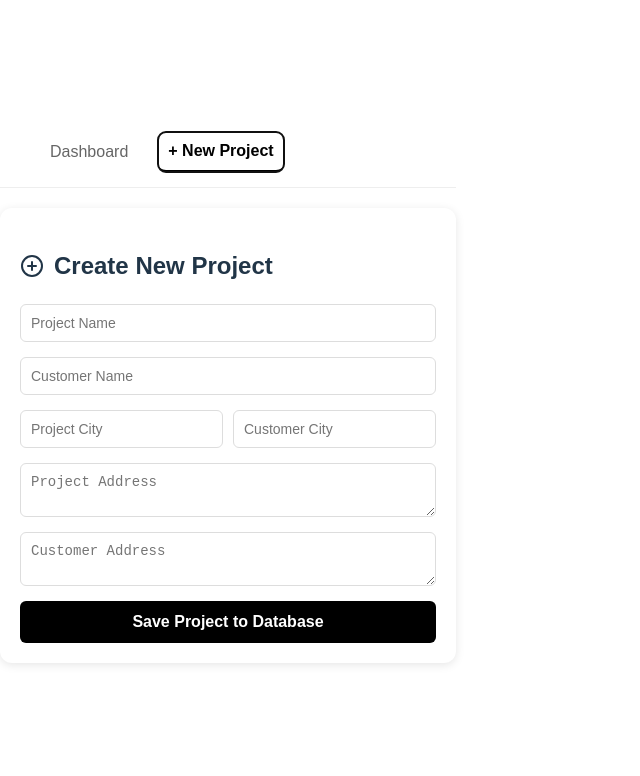
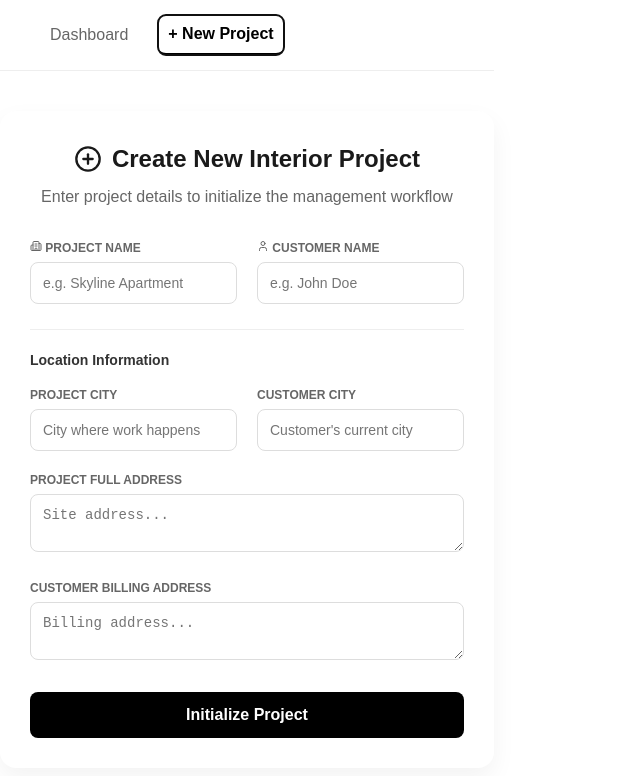
Before and after one commit to thakuryash31/interior-project-management-app, a React (Vite) app: page / in a window 1280 px wide. Both pictures are taken after a click on the button "+ New Project". Shown: the top 776 px of the page, without its empty margins (0-640 px from the left). Built offline with nearby package versions, Linux system fonts and the light colour scheme; no server answers; the database is empty.

Commit message:
Updated Dashboard to fetch live projects from Firebase

```diff
--- a/src/CreateProject.jsx
+++ b/src/CreateProject.jsx
@@ -1,9 +1,11 @@
 import React, { useState } from 'react';
-import { db } from './firebase';
-import { collection, addDoc } from "firebase/firestore";
-import { PlusCircle, Hash } from 'lucide-react';
+import { db } from './firebase'; // Ensure this points to your firebase.js file
+import { collection, addDoc, serverTimestamp } from "firebase/firestore";
+import { PlusCircle, Building2, User, MapPin, CheckCircle2, Loader2 } from 'lucide-react';
 
 export default function CreateProject() {
+  const [loading, setLoading] = useState(false);
+  const [success, setSuccess] = useState(false);
   const [formData, setFormData] = useState({
     projectName: '',
     customerName: '',
@@ -13,47 +15,156 @@ export default function CreateProject() {
     customerAddress: ''
   });
 
-  // Function to generate a random 10-digit ID
-  const generateID = () => Math.floor(1000000000 + Math.random() * 9000000000).toString();
+  // Function to generate a random 10-digit Project ID
+  const generateID = () => {
+    return Math.floor(1000000000 + Math.random() * 9000000000).toString();
+  };
 
   const handleSubmit = async (e) => {
     e.preventDefault();
-    const projectId = generateID();
+    setLoading(true);
+    setSuccess(false);
+
+    const autoGeneratedID = generateID();
 
     try {
-      await addDoc(collection(db, "projects"), {
+      // 1. Reference the 'projects' collection in Firestore
+      const docRef = await addDoc(collection(db, "projects"), {
         ...formData,
-        projectId: projectId,
-        createdAt: new Date()
+        projectId: autoGeneratedID,
+        createdAt: serverTimestamp(), // Uses Firebase server time
+        status: 'Active',
+        progress: 0
       });
-      alert(`Project Created Successfully! ID: ${projectId}`);
-      setFormData({ projectName: '', customerName: '', projectCity: '', projectAddress: '', customerCity: '', customerAddress: '' });
+
+      console.log("Document written with ID: ", docRef.id);
+
+      // 2. Show success state
+      setSuccess(true);
+
+      // 3. Reset form after 2 seconds
+      setTimeout(() => {
+        setFormData({
+          projectName: '',
+          customerName: '',
+          projectCity: '',
+          projectAddress: '',
+          customerCity: '',
+          customerAddress: ''
+        });
+        setSuccess(false);
+      }, 3000);
+
     } catch (error) {
       console.error("Error adding document: ", error);
+      alert("Error saving project: " + error.message);
+    } finally {
+      setLoading(false);
     }
   };
 
+  const inputStyle = {
+    width: '100%',
+    padding: '12px',
+    border: '1px solid #ddd',
+    borderRadius: '8px',
+    fontSize: '14px',
+    marginBottom: '5px',
+    outline: 'none',
+    boxSizing: 'border-box'
+  };
+
+  const labelStyle = {
+    display: 'block',
+    marginBottom: '5px',
+    fontSize: '12px',
+    fontWeight: 'bold',
+    color: '#666',
+    textTransform: 'uppercase'
+  };
+
   return (
-    <div style={{ maxWidth: '600px', margin: '20px auto', padding: '20px', background: '#fff', borderRadius: '12px', boxShadow: '0 2px 10px rgba(0,0,0,0.1)' }}>
-      <h2 style={{ display: 'flex', alignItems: 'center', gap: '10px' }}><PlusCircle /> Create New Project</h2>
-      <form onSubmit={handleSubmit} style={{ display: 'grid', gap: '15px', marginTop: '20px' }}>
-        <input required placeholder="Project Name" value={formData.projectName} onChange={(e) => setFormData({...formData, projectName: e.target.value})} style={inputStyle} />
-        <input required placeholder="Customer Name" value={formData.customerName} onChange={(e) => setFormData({...formData, customerName: e.target.value})} style={inputStyle} />
+    <div style={{ maxWidth: '700px', margin: '40px auto', padding: '30px', background: '#fff', borderRadius: '16px', boxShadow: '0 10px 25px rgba(0,0,0,0.05)' }}>
+      <div style={{ textAlign: 'center', marginBottom: '30px' }}>
+        <h2 style={{ margin: 0, display: 'flex', alignItems: 'center', justifyContent: 'center', gap: '10px', color: '#1a1a1a' }}>
+          <PlusCircle size={28} /> Create New Interior Project
+        </h2>
+        <p style={{ color: '#666', marginTop: '8px' }}>Enter project details to initialize the management workflow</p>
+      </div>
 
-        <div style={{ display: 'grid', gridTemplateColumns: '1fr 1fr', gap: '10px' }}>
-          <input required placeholder="Project City" value={formData.projectCity} onChange={(e) => setFormData({...formData, projectCity: e.target.value})} style={inputStyle} />
-          <input required placeholder="Customer City" value={formData.customerCity} onChange={(e) => setFormData({...formData, customerCity: e.target.value})} style={inputStyle} />
+      {success && (
+        <div style={{ backgroundColor: '#ecfdf5', color: '#059669', padding: '15px', borderRadius: '8px', marginBottom: '20px', display: 'flex', alignItems: 'center', gap: '10px', fontWeight: '500' }}>
+          <CheckCircle2 size={20} /> Project successfully saved to the database!
+        </div>
+      )}
+
+      <form onSubmit={handleSubmit}>
+        {/* --- SECTION 1: CORE DETAILS --- */}
+        <div style={{ display: 'grid', gridTemplateColumns: '1fr 1fr', gap: '20px', marginBottom: '20px' }}>
+          <div>
+            <label style={labelStyle}><Building2 size={12} /> Project Name</label>
+            <input required placeholder="e.g. Skyline Apartment" value={formData.projectName} onChange={(e) => setFormData({...formData, projectName: e.target.value})} style={inputStyle} />
+          </div>
+          <div>
+            <label style={labelStyle}><User size={12} /> Customer Name</label>
+            <input required placeholder="e.g. John Doe" value={formData.customerName} onChange={(e) => setFormData({...formData, customerName: e.target.value})} style={inputStyle} />
+          </div>
         </div>
 
-        <textarea placeholder="Project Address" value={formData.projectAddress} onChange={(e) => setFormData({...formData, projectAddress: e.target.value})} style={inputStyle} />
-        <textarea placeholder="Customer Address" value={formData.customerAddress} onChange={(e) => setFormData({...formData, customerAddress: e.target.value})} style={inputStyle} />
+        {/* --- SECTION 2: LOCATION DETAILS --- */}
+        <div style={{ borderTop: '1px solid #eee', paddingTop: '20px', marginBottom: '20px' }}>
+          <h4 style={{ margin: '0 0 15px 0', fontSize: '14px', color: '#333' }}>Location Information</h4>
 
-        <button type="submit" style={{ padding: '12px', background: '#000', color: '#fff', border: 'none', borderRadius: '6px', cursor: 'pointer', fontWeight: 'bold' }}>
-          Save Project to Database
+          <div style={{ display: 'grid', gridTemplateColumns: '1fr 1fr', gap: '20px', marginBottom: '15px' }}>
+            <div>
+              <label style={labelStyle}>Project City</label>
+              <input required placeholder="City where work happens" value={formData.projectCity} onChange={(e) => setFormData({...formData, projectCity: e.target.value})} style={inputStyle} />
+            </div>
+            <div>
+              <label style={labelStyle}>Customer City</label>
+              <input required placeholder="Customer's current city" value={formData.customerCity} onChange={(e) => setFormData({...formData, customerCity: e.target.value})} style={inputStyle} />
+            </div>
+          </div>
+
+          <div style={{ marginBottom: '15px' }}>
+            <label style={labelStyle}>Project Full Address</label>
+            <textarea rows="2" placeholder="Site address..." value={formData.projectAddress} onChange={(e) => setFormData({...formData, projectAddress: e.target.value})} style={inputStyle} />
+          </div>
+
+          <div>
+            <label style={labelStyle}>Customer Billing Address</label>
+            <textarea rows="2" placeholder="Billing address..." value={formData.customerAddress} onChange={(e) => setFormData({...formData, customerAddress: e.target.value})} style={inputStyle} />
+          </div>
+        </div>
+
+        {/* --- SUBMIT BUTTON --- */}
+        <button
+          type="submit"
+          disabled={loading}
+          style={{
+            width: '100%',
+            padding: '14px',
+            background: loading ? '#666' : '#000',
+            color: '#fff',
+            border: 'none',
+            borderRadius: '8px',
+            cursor: loading ? 'not-allowed' : 'pointer',
+            fontWeight: 'bold',
+            fontSize: '16px',
+            display: 'flex',
+            alignItems: 'center',
+            justifyContent: 'center',
+            gap: '10px',
+            transition: 'background 0.3s'
+          }}
+        >
+          {loading ? (
+            <><Loader2 className="animate-spin" size={20} /> Connecting to Firestore...</>
+          ) : (
+            'Initialize Project'
+          )}
         </button>
       </form>
     </div>
   );
 }
-
-const inputStyle = { padding: '10px', border: '1px solid #ddd', borderRadius: '6px', fontSize: '14px' };
--- a/src/Dashboard.jsx
+++ b/src/Dashboard.jsx
@@ -1,46 +1,88 @@
-import React from 'react';
-import { Layout, ClipboardList, DollarSign, CheckCircle } from 'lucide-react';
-import { PROJECTS_DATA } from './ProjectData';
+import React, { useState, useEffect } from 'react';
+import { db } from './firebase';
+import { collection, query, onSnapshot, orderBy } from "firebase/firestore";
+import { Layout, Building2, MapPin, Hash, Loader2 } from 'lucide-react';
 
 export default function Dashboard() {
+  const [projects, setProjects] = useState([]);
+  const [loading, setLoading] = useState(true);
+
+  useEffect(() => {
+    // 1. Reference the 'projects' collection and order by newest first
+    const q = query(collection(db, "projects"), orderBy("createdAt", "desc"));
+
+    // 2. Set up a real-time listener
+    const unsubscribe = onSnapshot(q, (querySnapshot) => {
+      const projectsArr = [];
+      querySnapshot.forEach((doc) => {
+        projectsArr.push({ ...doc.data(), id: doc.id });
+      });
+      setProjects(projectsArr);
+      setLoading(false);
+    }, (error) => {
+      console.error("Error fetching projects: ", error);
+      setLoading(false);
+    });
+
+    // 3. Clean up the listener when the component unmounts
+    return () => unsubscribe();
+  }, []);
+
+  if (loading) {
+    return (
+      <div style={{ display: 'flex', justifyContent: 'center', alignItems: 'center', height: '50vh' }}>
+        <Loader2 className="animate-spin" size={40} color="#666" />
+      </div>
+    );
+  }
+
   return (
-    <div style={{ padding: '20px', backgroundColor: '#f4f7f6', minHeight: '100vh', fontFamily: 'sans-serif' }}>
+    <div style={{ padding: '40px', backgroundColor: '#f9f9f9', minHeight: '100vh', fontFamily: 'sans-serif' }}>
       <header style={{ marginBottom: '30px' }}>
-        <h1 style={{ color: '#2c3e50' }}>Interior PM Dashboard</h1>
-        <p style={{ color: '#7f8c8d' }}>Managing active design workflows</p>
+        <h1 style={{ margin: 0, color: '#1a1a1a' }}>Project Pipeline</h1>
+        <p style={{ color: '#666' }}>Showing {projects.length} active interior design projects</p>
       </header>
 
-      <div style={{ display: 'grid', gridTemplateColumns: 'repeat(auto-fit, minmax(300px, 1fr))', gap: '20px' }}>
-        {PROJECTS_DATA.map(project => (
-          <div key={project.id} style={{ backgroundColor: '#fff', borderRadius: '12px', padding: '20px', boxShadow: '0 4px 10px rgba(0,0,0,0.1)' }}>
-            <div style={{ display: 'flex', justifyContent: 'space-between', alignItems: 'center' }}>
-              <h2 style={{ margin: 0, fontSize: '1.2rem' }}>{project.client}</h2>
-              <span style={{ fontSize: '12px', padding: '4px 8px', borderRadius: '20px', backgroundColor: '#e8f4fd', color: '#3498db' }}>{project.status}</span>
-            </div>
+      {projects.length === 0 ? (
+        <div style={{ textAlign: 'center', padding: '50px', background: '#fff', borderRadius: '12px' }}>
+          <p style={{ color: '#999' }}>No projects found. Go to the "New Project" tab to add one!</p>
+        </div>
+      ) : (
+        <div style={{ display: 'grid', gridTemplateColumns: 'repeat(auto-fill, minmax(320px, 1fr))', gap: '20px' }}>
+          {projects.map((project) => (
+            <div key={project.id} style={{
+              backgroundColor: '#fff',
+              borderRadius: '16px',
+              padding: '24px',
+              boxShadow: '0 4px 6px rgba(0,0,0,0.02)',
+              border: '1px solid #eee'
+            }}>
+              <div style={{ display: 'flex', justifyContent: 'space-between', alignItems: 'flex-start', marginBottom: '15px' }}>
+                <h3 style={{ margin: 0, fontSize: '18px', color: '#2c3e50' }}>{project.projectName}</h3>
+                <span style={{ fontSize: '11px', fontWeight: 'bold', background: '#f0f0f0', padding: '4px 8px', borderRadius: '4px', display: 'flex', alignItems: 'center', gap: '4px' }}>
+                  <Hash size={12} /> {project.projectId}
+                </span>
+              </div>
 
-            <div style={{ margin: '20px 0' }}>
-              <div style={{ display: 'flex', justifyContent: 'space-between', marginBottom: '5px', fontSize: '14px' }}>
-                <span>Progress</span>
-                <span>{project.progress}%</span>
+              <div style={{ marginBottom: '15px' }}>
+                <p style={{ margin: '0 0 5px 0', fontSize: '14px', color: '#666', display: 'flex', alignItems: 'center', gap: '6px' }}>
+                  <Building2 size={14} /> <strong>Client:</strong> {project.customerName}
+                </p>
+                <p style={{ margin: 0, fontSize: '14px', color: '#666', display: 'flex', alignItems: 'center', gap: '6px' }}>
+                  <MapPin size={14} /> <strong>Location:</strong> {project.projectCity}
+                </p>
               </div>
-              <div style={{ width: '100%', height: '8px', backgroundColor: '#eee', borderRadius: '4px' }}>
-                <div style={{ width: `${project.progress}%`, height: '100%', backgroundColor: '#2ecc71', borderRadius: '4px' }}></div>
+
+              <div style={{ borderTop: '1px solid #f5f5f5', paddingTop: '15px', marginTop: '15px' }}>
+                <p style={{ margin: 0, fontSize: '12px', color: '#999', textTransform: 'uppercase', letterSpacing: '0.5px' }}>Site Address</p>
+                <p style={{ margin: '4px 0 0 0', fontSize: '13px', color: '#444', lineHeight: '1.4' }}>
+                  {project.projectAddress || 'No address provided'}
+                </p>
               </div>
             </div>
-
-            <div style={{ borderTop: '1px solid #eee', paddingTop: '15px', display: 'flex', justifyContent: 'space-between' }}>
-              <div>
-                <p style={{ margin: 0, fontSize: '12px', color: '#95a5a6' }}>Spent</p>
-                <p style={{ margin: 0, fontWeight: 'bold' }}>${project.spent.toLocaleString()}</p>
-              </div>
-              <div style={{ textAlign: 'right' }}>
-                <p style={{ margin: 0, fontSize: '12px', color: '#95a5a6' }}>Budget</p>
-                <p style={{ margin: 0, fontWeight: 'bold' }}>${project.budget.toLocaleString()}</p>
-              </div>
-            </div>
-          </div>
-        ))}
-      </div>
+          ))}
+        </div>
+      )}
     </div>
   );
 }
```
Also changed, not shown: src/firebase.js (+6 -6 lines).
